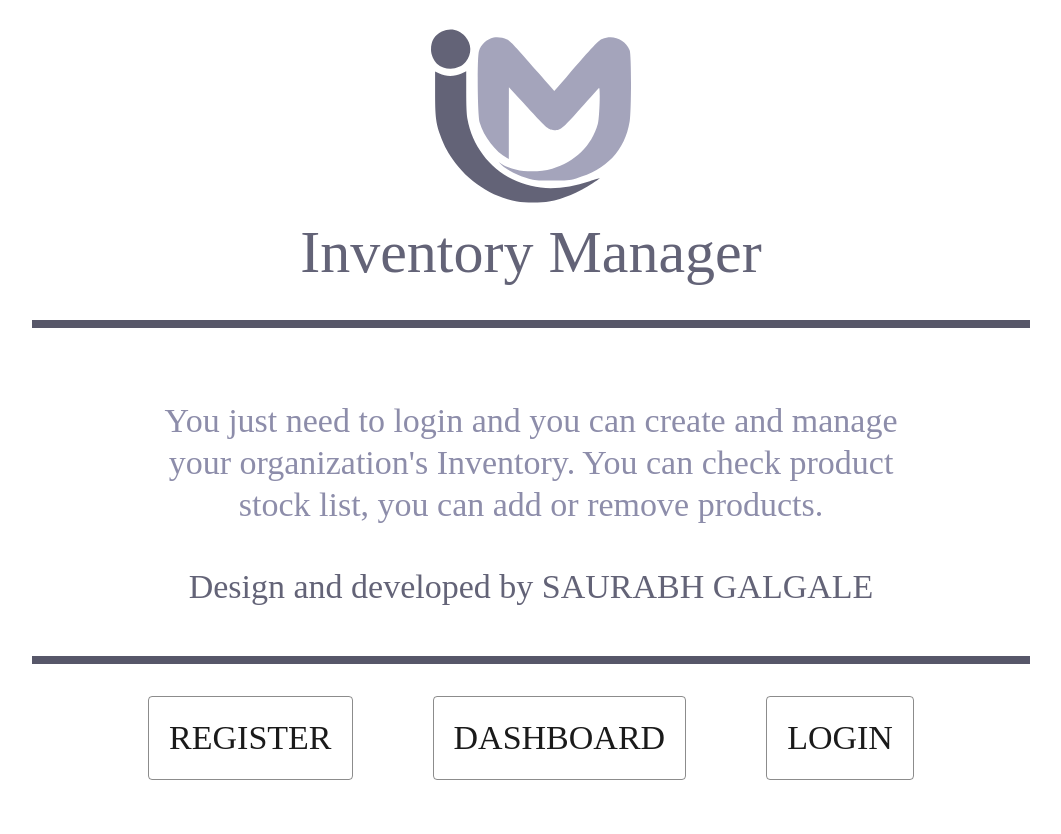
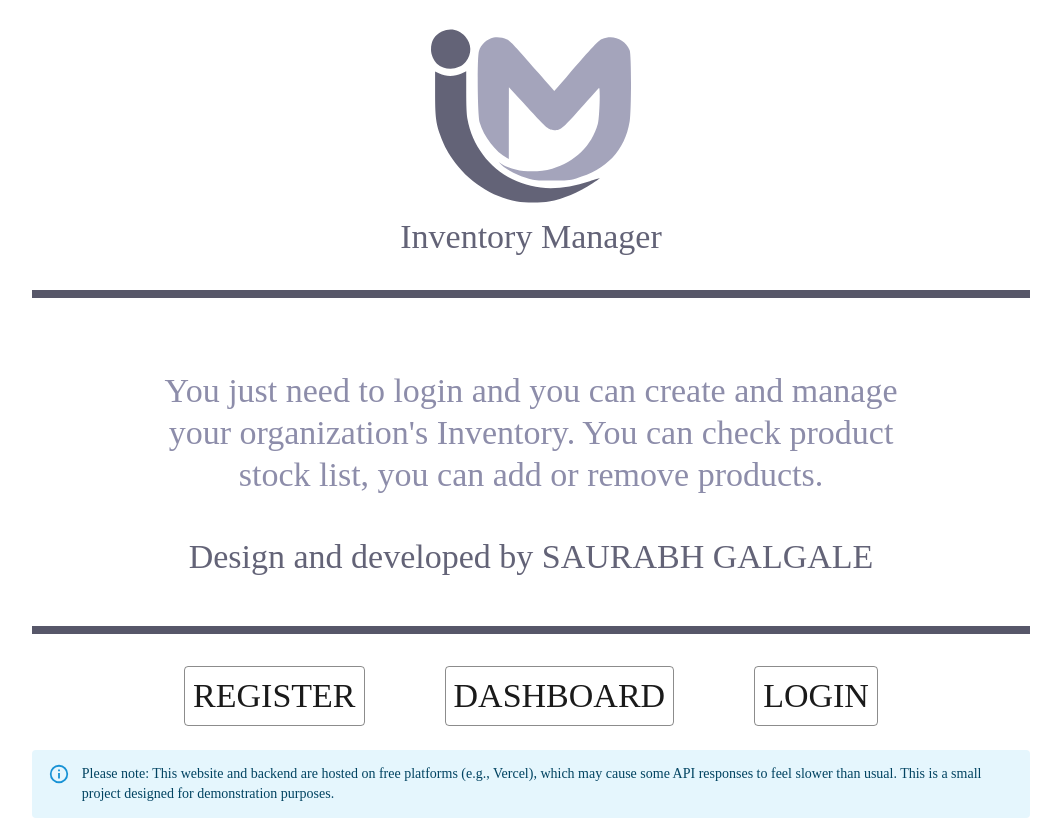
Before and after one commit to Saurabh-Galgale/InventoryManager-Frontend, a React (Create React App) app: page / in a window 1280 px wide. Shown: the whole page, without its empty margins (109-1170 px from the left). Before the commit the page ends 800 px from the top, so only its background shows below. Built offline with nearby package versions, Linux system fonts and the light colour scheme; sample sign-in values are in the browser's storage.

Commit message:
added alert with API slowness message

```diff
--- a/src/App.js
+++ b/src/App.js
@@ -1,12 +1,12 @@
-import './App.css';
-import { BrowserRouter, Navigate, Route, Routes } from "react-router-dom"
-import Register from "./Components/Auth/Register"
-import Login from "./Components/Auth/Login"
-import Authorization from "./Components/Auth/Authorization"
-import LandingPage from './Pages/LandingPage';
-import Dashboard from './Pages/Dashboard';
-import Product from './Pages/Product';
-import AddProduct from './Components/AddProduct';
+import "./App.css";
+import { BrowserRouter, Navigate, Route, Routes } from "react-router-dom";
+import Register from "./Components/Auth/Register";
+import Login from "./Components/Auth/Login";
+import Authorization from "./Components/Auth/Authorization";
+import LandingPage from "./Pages/LandingPage";
+import Dashboard from "./Pages/Dashboard";
+import Product from "./Pages/Product";
+import AddProduct from "./Components/AddProduct";
 
 const App = () => {
   // let dispatch = useDispatch();
@@ -20,23 +20,19 @@ const App = () => {
     <>
       <BrowserRouter>
         <Routes>
+          <Route path="/" element={<LandingPage />} />
+          <Route path="/register" element={<Register />} />
+          <Route path="/login" element={<Login />} />
 
-          <Route path='/' element={<LandingPage />} />
-          <Route path='/register' element={<Register />} />
-          <Route path='/login' element={<Login />} />
-
-          <Route path='/dash/' element={<Authorization />}>
-            <Route path='/dash/' element={<Dashboard />} />
-            <Route path='/dash/addproduct' element={<AddProduct />} />
-            <Route path='/dash/product' element={<Product />} />
+          <Route path="/dash/" element={<Authorization />}>
+            <Route path="/dash/" element={<Dashboard />} />
+            <Route path="/dash/addproduct" element={<AddProduct />} />
+            <Route path="/dash/product" element={<Product />} />
           </Route>
-
         </Routes>
       </BrowserRouter>
     </>
-  )
-}
+  );
+};
 
-
-
-export default App
+export default App;
--- a/src/Pages/LandingPage.js
+++ b/src/Pages/LandingPage.js
@@ -1,43 +1,125 @@
-import React from 'react'
-import Logo from '../Assets/logo.svg'
-import { Box, Button, Divider, Stack, Typography } from '@mui/material';
-import { Link } from 'react-router-dom';
+import React from "react";
+import Logo from "../Assets/logo.svg";
+import {
+  Box,
+  Button,
+  Divider,
+  Stack,
+  Typography,
+  Alert,
+  AlertTitle,
+} from "@mui/material";
+import { Link } from "react-router-dom";
 
 const LandingPage = () => {
   const item = localStorage.getItem("token");
   return (
     <>
       <Stack alignItems="center" justifyContent="center" margin={2}>
-                <img src={Logo} alt='Inventory Manager' height={200} width={200} />
-                <Typography variant='h2' color="third.dark">Inventory Manager</Typography>
-                <Divider style={{ width: '80%' }} sx={{ borderBottomWidth: 8, bgcolor: "third.dark", margin: 4 }} />
+        <img src={Logo} alt="Inventory Manager" height={200} width={200} />
+        <Typography
+          variant="h2"
+          color="third.dark"
+          sx={{
+            typography: {
+              xs: "h4",
+              sm: "h4",
+              md: "h4",
+            },
+          }}
+        >
+          Inventory Manager
+        </Typography>
+        <Divider
+          style={{ width: "80%" }}
+          sx={{ borderBottomWidth: 8, bgcolor: "third.dark", margin: 4 }}
+        />
         <Box sx={{ width: "70%" }}>
-                    <Typography variant='h4' color="third.main" margin={5} textAlign="center">You just need to login and you can create and
-                        manage your organization's Inventory. You can check product stock list,
-                        you can add or remove products.</Typography>
-                    <Typography variant='h4' color="third.dark" margin={2} textAlign="center">Design and developed by SAURABH GALGALE</Typography>
+          <Typography
+            variant="h4"
+            color="third.main"
+            margin={5}
+            textAlign="center"
+            sx={{
+              typography: {
+                xs: "h6",
+                sm: "h6",
+                md: "h4",
+              },
+            }}
+          >
+            You just need to login and you can create and manage your
+            organization's Inventory. You can check product stock list, you can
+            add or remove products.
+          </Typography>
+          <Typography
+            variant="h4"
+            color="third.dark"
+            margin={2}
+            textAlign="center"
+            sx={{
+              typography: {
+                xs: "h6",
+                sm: "h6",
+                md: "h4",
+              },
+            }}
+          >
+            Design and developed by SAURABH GALGALE
+          </Typography>
         </Box>
-                <Divider style={{ width: '80%' }} sx={{ borderBottomWidth: 8, bgcolor: "third.dark", margin: 4 }} />
-                <Stack direction="row" spacing={10}>
+        <Divider
+          style={{ width: "80%" }}
+          sx={{ borderBottomWidth: 8, bgcolor: "third.dark", margin: 4 }}
+        />
+        <Stack
+          direction="row"
+          flexWrap="wrap"
+          justifyContent="center"
+          spacing={10}
+        >
           <Link to="/register">
-                        <Button color="secondary" variant='outlined' size='large' sx={{ padding: "20px" }}>
-                            <Typography variant='h4'>Register</Typography>
+            <Button
+              color="secondary"
+              variant="outlined"
+              size="medium"
+              sx={{ padding: "8px" }}
+            >
+              <Typography variant="h4">Register</Typography>
             </Button>
           </Link>
-                    {item && <Link to="/dash/">
-                        <Button color="secondary" variant='outlined' size='large' sx={{ padding: "20px" }}>
-                            <Typography variant='h4'>Dashboard</Typography>
+          {item && (
+            <Link to="/dash/">
+              <Button
+                color="secondary"
+                variant="outlined"
+                size="medium"
+                sx={{ padding: "8px" }}
+              >
+                <Typography variant="h4">Dashboard</Typography>
               </Button>
-                    </Link>}
+            </Link>
+          )}
           <Link to="/login">
-                        <Button color="secondary" variant='outlined' size='large' sx={{ padding: "20px" }}>
-                            <Typography variant='h4'>Login</Typography>
+            <Button
+              color="secondary"
+              variant="outlined"
+              size="medium"
+              sx={{ padding: "8px" }}
+            >
+              <Typography variant="h4">Login</Typography>
             </Button>
           </Link>
         </Stack>
+
+        <Alert severity="info" sx={{ width: "80%", mt: 3 }}>
+          Please note: This website and backend are hosted on free platforms
+          (e.g., Vercel), which may cause some API responses to feel slower than
+          usual. This is a small project designed for demonstration purposes.
+        </Alert>
       </Stack>
     </>
-    )
-}
+  );
+};
 
 export default LandingPage;
--- a/src/theme.js
+++ b/src/theme.js
@@ -17,8 +17,8 @@ const theme = createTheme({
     third: {
       light: "#a4a4bb",
       main: "#8d8daa",
-            dark: "#636377"
-        }
+      dark: "#636377",
+    },
   },
   typography: {
     fontFamily: FONT,
```
Also changed, not shown: 1 other file (tests, documents, lock files or other folders). Lines whose indentation alone changed are shown as unchanged.
